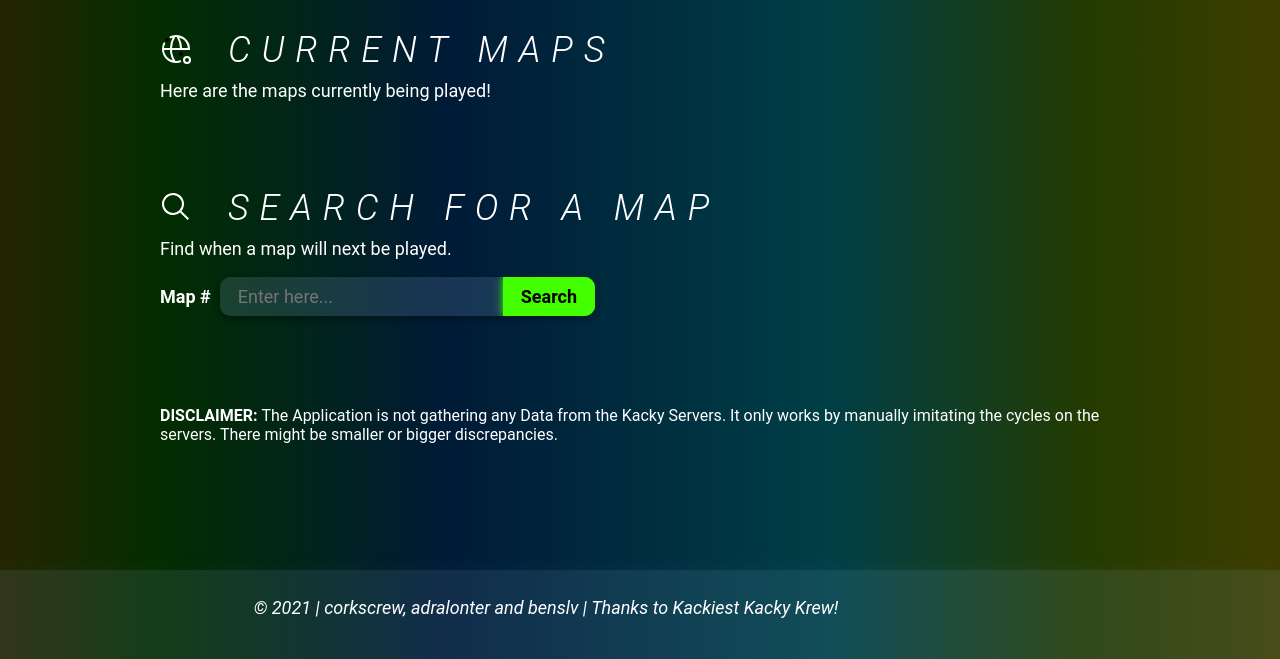
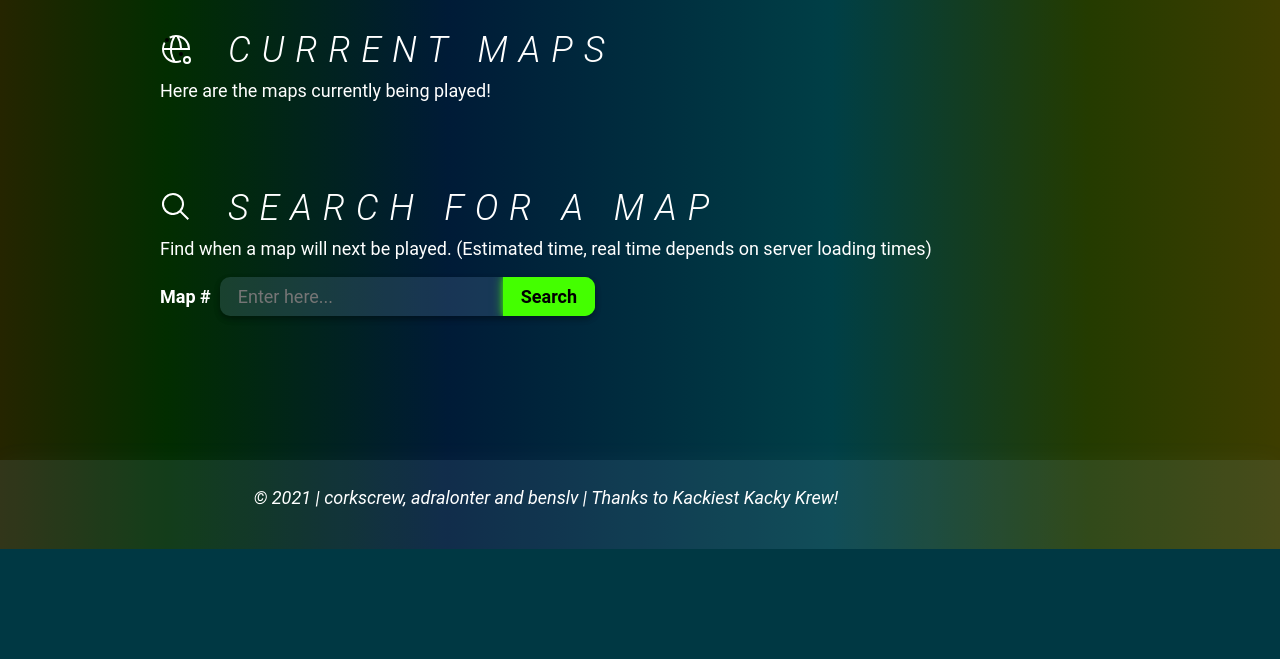
Before and after one commit to dremerb/kacky_maptimes, a Flask app: page / in a window 1280 px wide. Shown: the part 455-1114 px from the top of the page. After the commit the page ends 1004 px from the top, so only its background shows below. Run offline with Flask 2, Linux system fonts and the light colour scheme; data that the repository does not hold is empty; grey boxes are pictures that could not be loaded.

Commit message:
Removed disclaimer from site

```diff
--- a/templates/index.html
+++ b/templates/index.html
@@ -70,7 +70,7 @@
       </section>
       <section>
         <h2><img class="icon" src="/static/search.svg" />Search for a map</h2>
-        <p>Find when a map will next be played.</p>
+        <p>Find when a map will next be played. (Estimated time, real time depends on server loading times)</p>
         <form id="map-search" method="POST">
           <label for="map">Map #</label>
           <div id="searchbar">
@@ -107,13 +107,6 @@
           {% endfor %}
         </div>
       </section>
-      <div>
-        <p style="font-size: medium">
-          <strong>DISCLAIMER: </strong>The Application is not gathering any Data
-          from the Kacky Servers. It only works by manually imitating the cycles
-          on the servers. There might be smaller or bigger discrepancies.
-        </p>
-      </div>
     </div>
 
     <footer>
```
